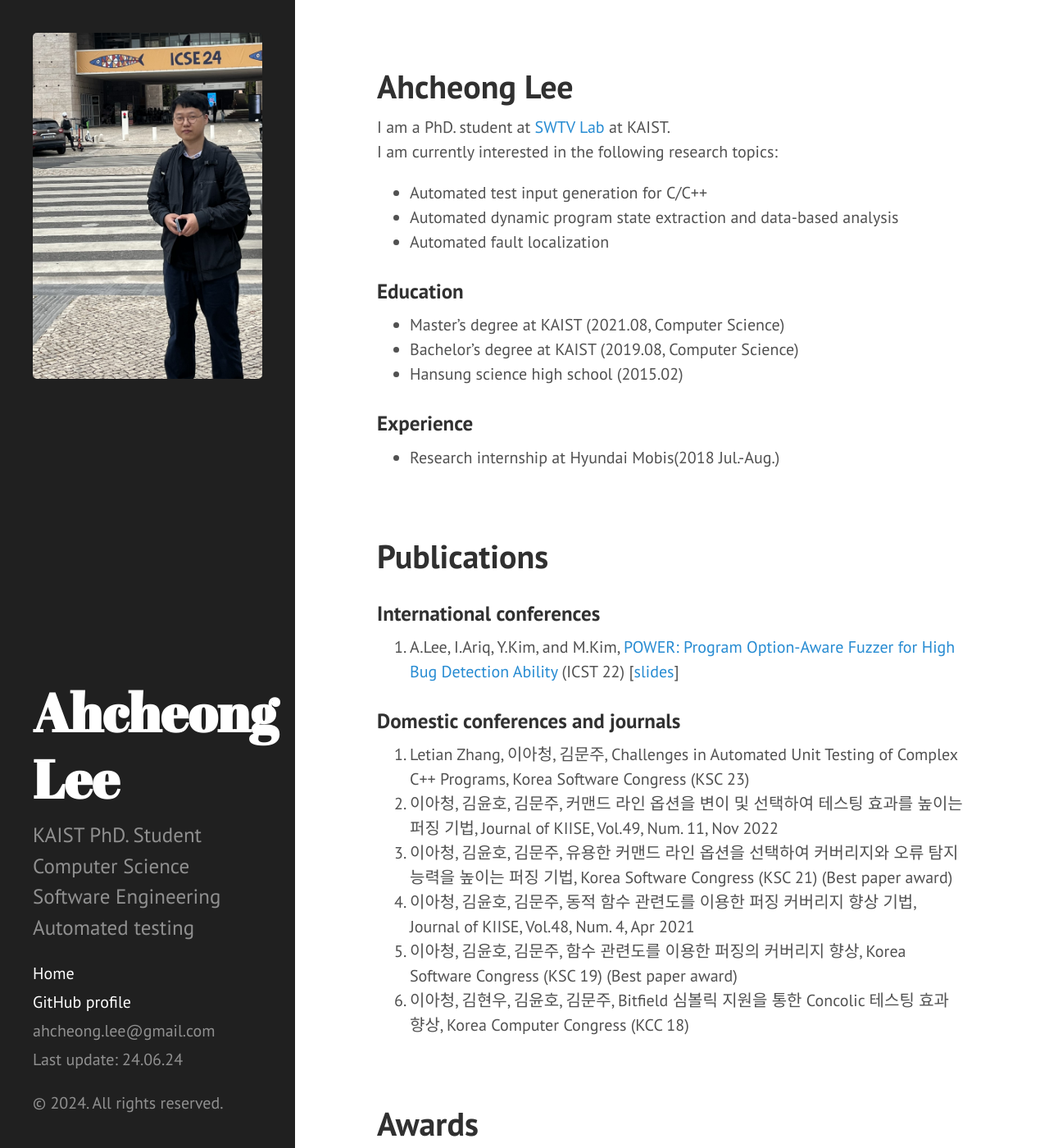
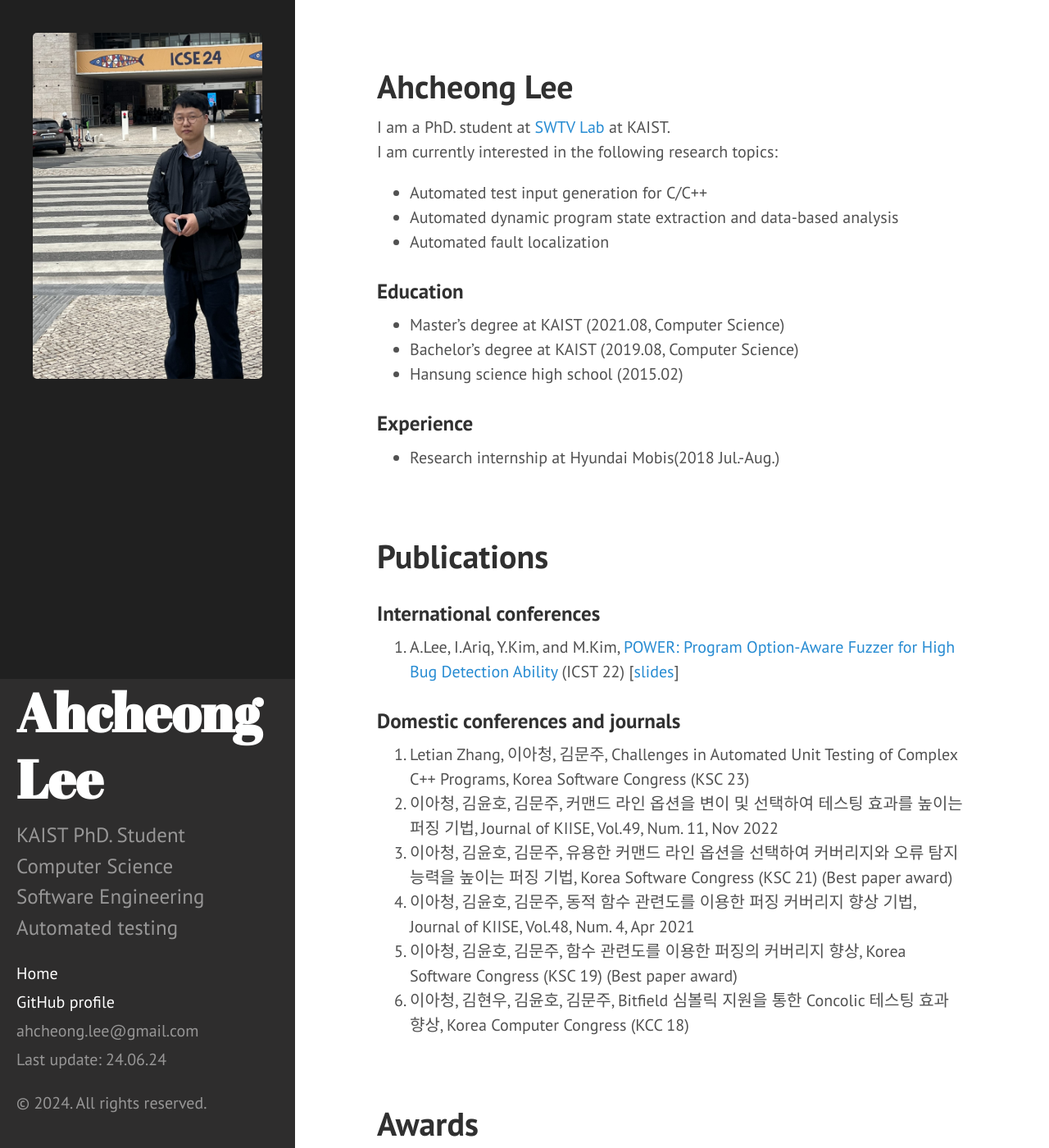
Before and after one commit to ahcheongL/ahcheongl.github.io, a Jekyll site: the page built from index.html, in a window 1280 px wide and 1400 px high. Shown: the whole window at 82% size. Built offline with Jekyll 4.4.1, drawn with Linux system fonts in a browser that asks for light colours; the list of posts is cut into pages by our own code.

Commit message:
Coloring

```diff
--- a/_includes/sidebar.html
+++ b/_includes/sidebar.html
@@ -41,4 +41,5 @@
 
     <p>&copy; {{ site.time | date: '%Y' }}. All rights reserved.</p>
   </div>
+
 </div>
--- a/public/css/hyde.css
+++ b/public/css/hyde.css
@@ -120,12 +120,15 @@ a.sidebar-nav-item:focus {
 @media (min-width: 48em) {
   .sidebar-sticky {
     position: absolute;
-    right: 1rem;
-    bottom: 1rem;
-    left: 1rem;
+    right: 0rem;
+    bottom: 0rem;
+    left: 0rem;
+    padding-left: 1rem;
+    padding-right: 1rem;
+    padding-bottom: 1rem;
+    background-color: #363434a3;
   }
 }
-
 
 /* Container
  *
```
Lines whose indentation alone changed are shown as unchanged.
